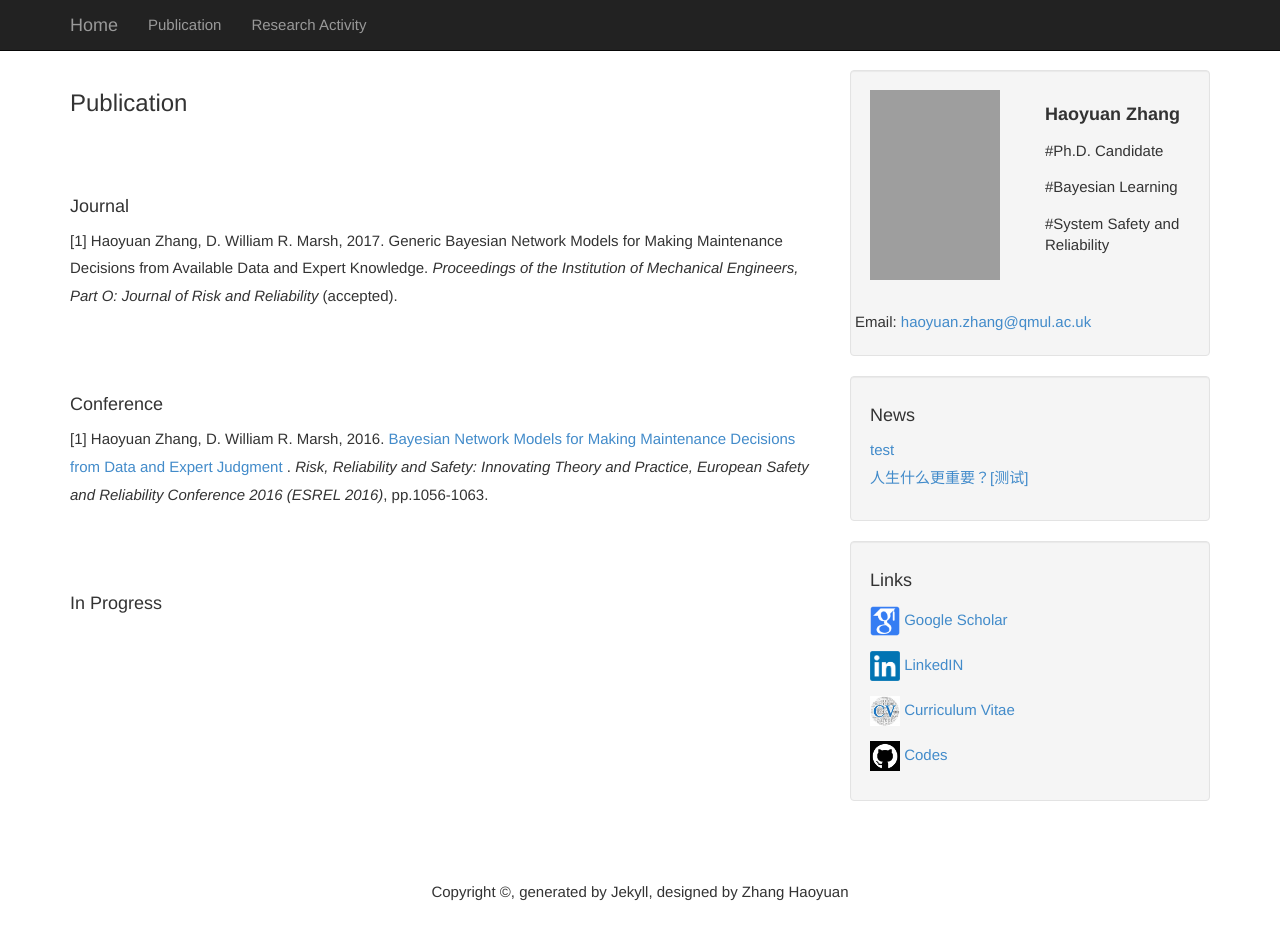
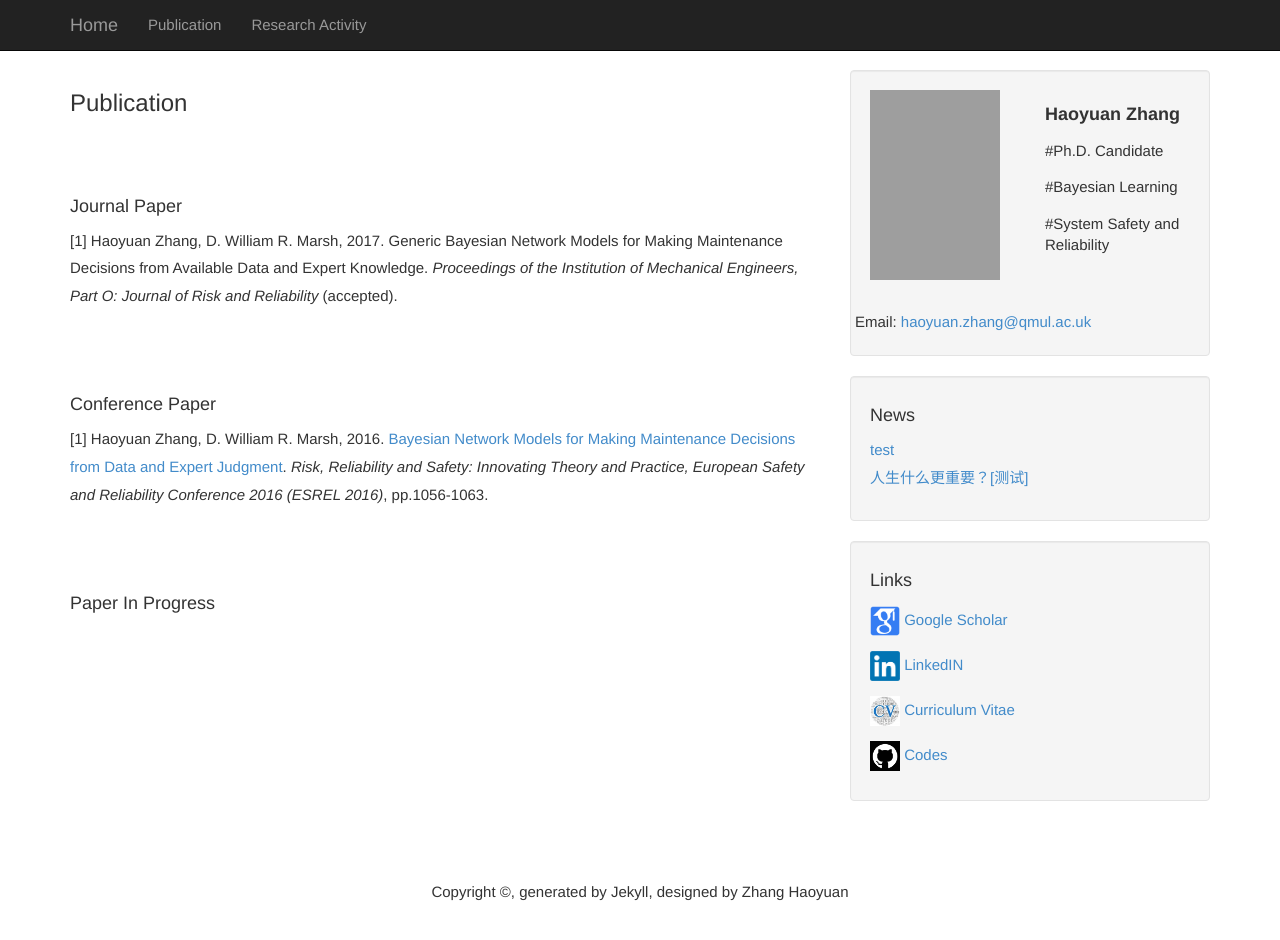
Before and after one commit to july0905/haoyuanzhang1990.github.io, a Jekyll site: the page built from pub.md, in a window 1280 px wide and 953 px high. Shown: the top 940 px of the window. Built offline with Jekyll 4.4.1, drawn with Linux system fonts in a browser that asks for light colours; grey boxes are pictures that could not be loaded.

Commit message:
Update pub.md

```diff
--- a/pub.md
+++ b/pub.md
@@ -6,19 +6,19 @@ title: "Publication"
 
 ### Publication
 <br> &nbsp;
-#### Journal
+#### Journal Paper
 [1] Haoyuan Zhang, D. William R. Marsh, 2017. Generic Bayesian Network Models for Making Maintenance Decisions from Available Data and Expert Knowledge. <i>Proceedings of the Institution of Mechanical Engineers, Part O: Journal of Risk and Reliability</i> (accepted).
 
 
 <br> &nbsp;
 
 
-#### Conference
-[1] Haoyuan Zhang, D. William R. Marsh, 2016. <a href="https://qmro.qmul.ac.uk/xmlui/bitstream/handle/123456789/13065/Marsh%20Bayesian%20Network%20Models%20for%20Making%202016%20Accepted.pdf?sequence=1">Bayesian Network Models for Making Maintenance Decisions from Data and Expert Judgment </a>. <i>
+#### Conference Paper
+[1] Haoyuan Zhang, D. William R. Marsh, 2016. <a href="https://qmro.qmul.ac.uk/xmlui/bitstream/handle/123456789/13065/Marsh%20Bayesian%20Network%20Models%20for%20Making%202016%20Accepted.pdf?sequence=1">Bayesian Network Models for Making Maintenance Decisions from Data and Expert Judgment</a>. <i>
 Risk, Reliability and Safety: Innovating Theory and Practice, European Safety and Reliability Conference 2016 (ESREL 2016)</i>, pp.1056-1063.
 
 
 <br> &nbsp;
 
 
-#### In Progress
+#### Paper In Progress
```
